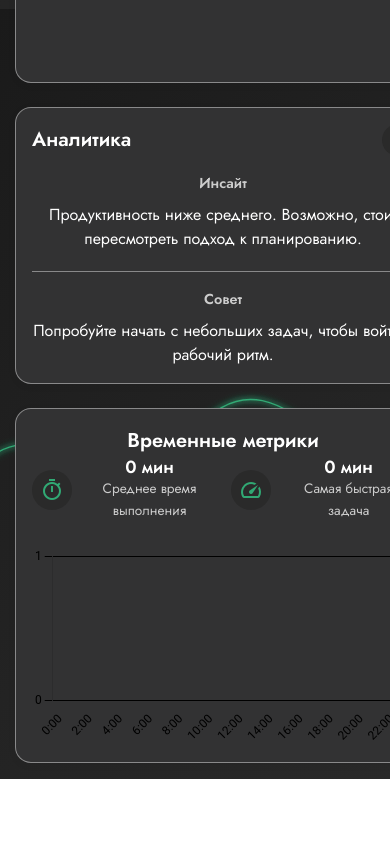
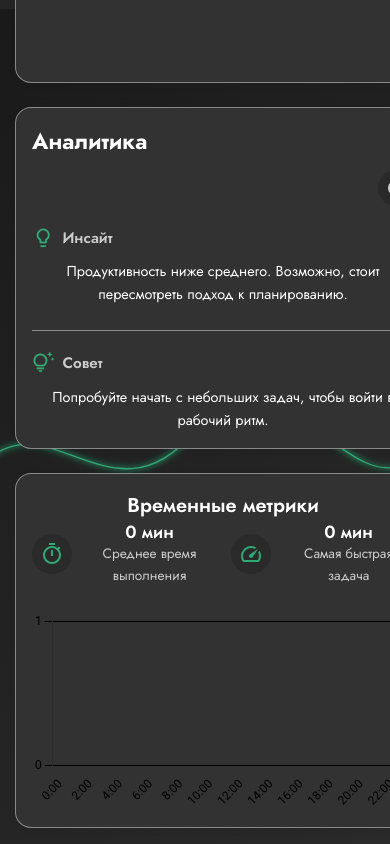
Before and after one commit to Sergey-Okey/toka-app, a Vue app in the folder my-app-toka/: page /#/dashboard in a window 390 px wide. Shown: the part 1679-2523 px from the top of the page. Before the commit the page ends 2458 px from the top, so only its background shows below. Built offline with nearby package versions, Linux system fonts and the light colour scheme.

Commit message:
approved AnalyticsWidget

```diff
--- a/my-app-toka/src/components/widgets/AnalyticsWidget.vue
+++ b/my-app-toka/src/components/widgets/AnalyticsWidget.vue
@@ -16,12 +16,18 @@
       </template>
       <template v-else>
         <div class="insight-section">
-          <h3 class="section-title">Инсайт</h3>
+          <h3 class="section-title">
+            <i class="material-icons-outlined icon">lightbulb</i>
+            Инсайт
+          </h3>
           <p class="insight-text">{{ insight || 'Нет данных для анализа' }}</p>
         </div>
 
         <div class="tip-section">
-          <h3 class="section-title">Совет</h3>
+          <h3 class="section-title">
+            <i class="material-icons-outlined icon">tips_and_updates</i>
+            Совет
+          </h3>
           <p class="tip-text">
             {{
               tip ||
@@ -59,14 +65,20 @@ defineEmits(['refresh'])
     display: flex;
     justify-content: space-between;
     align-items: center;
-    margin-bottom: 16px;
+    margin-bottom: 20px;
+
+    .widget-title {
+      font-size: 1.4rem;
+      font-weight: 700;
+      color: var(--text-primary);
+    }
   }
 
   .refresh-btn {
     background: var(--bg-secondary);
     border: none;
-    width: 32px;
-    height: 32px;
+    width: 36px;
+    height: 36px;
     border-radius: 50%;
     display: flex;
     align-items: center;
@@ -74,6 +86,7 @@ defineEmits(['refresh'])
     cursor: pointer;
     transition: all 0.3s var(--ease-out);
     color: var(--text-secondary);
+    font-size: 1.4rem;
 
     &:hover {
       background: var(--bg-tertiary);
@@ -90,7 +103,7 @@ defineEmits(['refresh'])
   .analytics-content {
     display: flex;
     flex-direction: column;
-    gap: 20px;
+    gap: 24px;
   }
 
   .loading-state {
@@ -98,14 +111,14 @@ defineEmits(['refresh'])
     flex-direction: column;
     align-items: center;
     justify-content: center;
-    gap: 12px;
+    gap: 14px;
     padding: 20px 0;
     color: var(--text-secondary);
   }
 
   .loading-spinner {
-    width: 40px;
-    height: 40px;
+    width: 44px;
+    height: 44px;
     border: 3px solid var(--border);
     border-top-color: var(--primary);
     border-radius: 50%;
@@ -113,21 +126,30 @@ defineEmits(['refresh'])
   }
 
   .section-title {
-    font-size: 0.9rem;
+    display: flex;
+    align-items: center;
+    font-size: 1rem;
     font-weight: 600;
     color: var(--text-secondary);
-    margin-bottom: 8px;
+    margin-bottom: 10px;
+
+    .icon {
+      font-size: 1.6rem;
+      margin-right: 8px;
+      color: var(--primary);
+    }
   }
 
   .insight-text,
   .tip-text {
+    font-size: 1rem;
+    line-height: 1.6;
+    color: var(--text-primary);
     margin: 0;
-    line-height: 1.5;
-    color: var(--text-primary);
   }
 
   .tip-section {
-    padding-top: 16px;
+    padding-top: 20px;
     border-top: 1px solid var(--border);
   }
 
@@ -136,5 +158,34 @@ defineEmits(['refresh'])
       transform: rotate(360deg);
     }
   }
+
+  @media (max-width: 400px) {
+    .widget-header {
+      flex-direction: column;
+      align-items: flex-start;
+      gap: 10px;
+    }
+
+    .refresh-btn {
+      align-self: flex-end;
+    }
+
+    .widget-title {
+      font-size: 1.2rem;
+    }
+
+    .section-title {
+      font-size: 0.95rem;
+
+      .icon {
+        font-size: 1.4rem;
+      }
+    }
+
+    .insight-text,
+    .tip-text {
+      font-size: 0.9rem;
+    }
+  }
 }
 </style>
```
